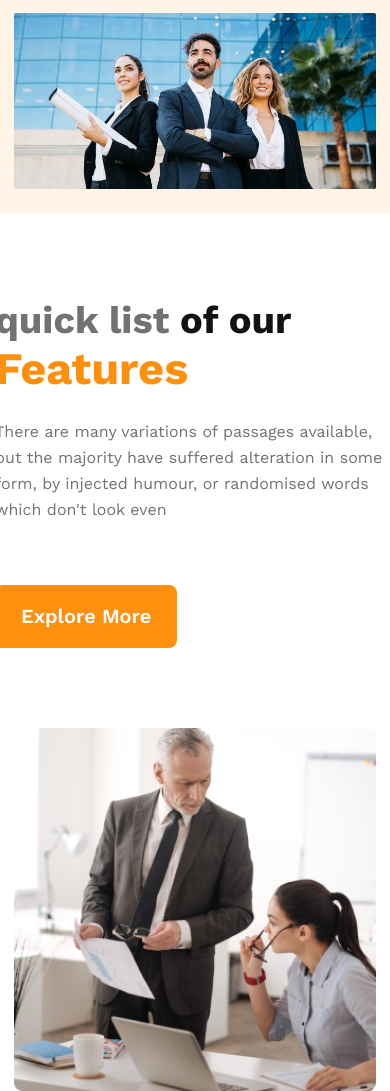
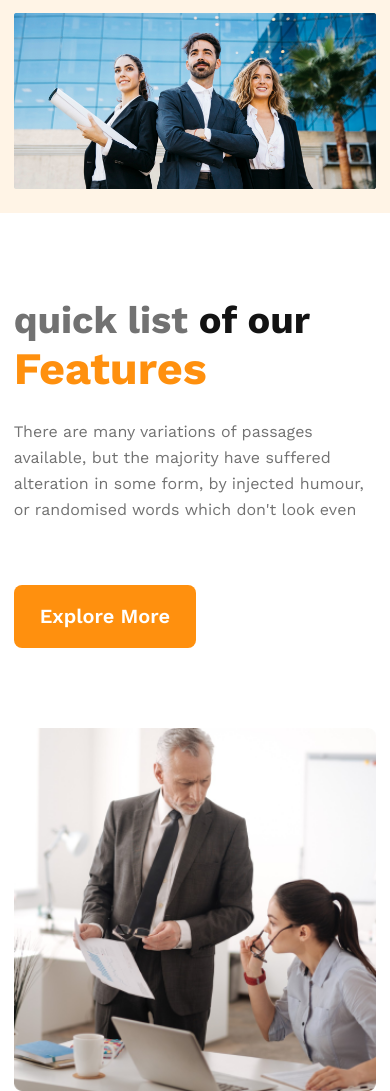
Before and after one commit to saimun5656/assignment-02-architects, a plain HTML site: page index.html in a window 390 px wide. Shown: the part 603-1694 px from the top of the page. Drawn offline with nearby package versions, Linux system fonts and the light colour scheme.

Commit message:
responsive mobile done

```diff
--- a/styles/styles.css
+++ b/styles/styles.css
@@ -284,6 +284,9 @@ width: 100%;
     height: 100%;
     width: 100%;
 }
+.main .container-b{
+    width: 100%;
+}
 .features{
     grid-template-columns: 1fr;
     justify-items: center;
@@ -303,6 +306,7 @@ width: 100%;
 .features .container-b{
     height: 90%;
     width: 90%;
+
 }
 .features .container-b img{
     height: 100%;
```
